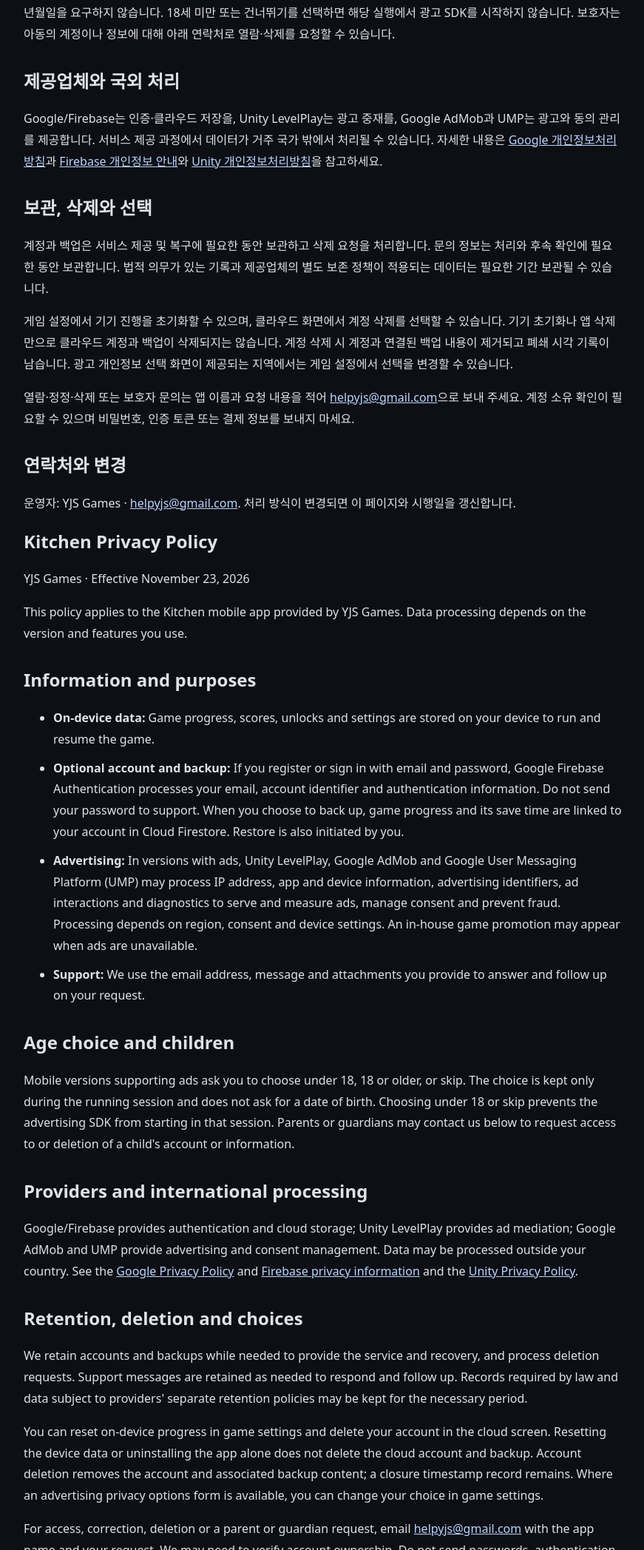
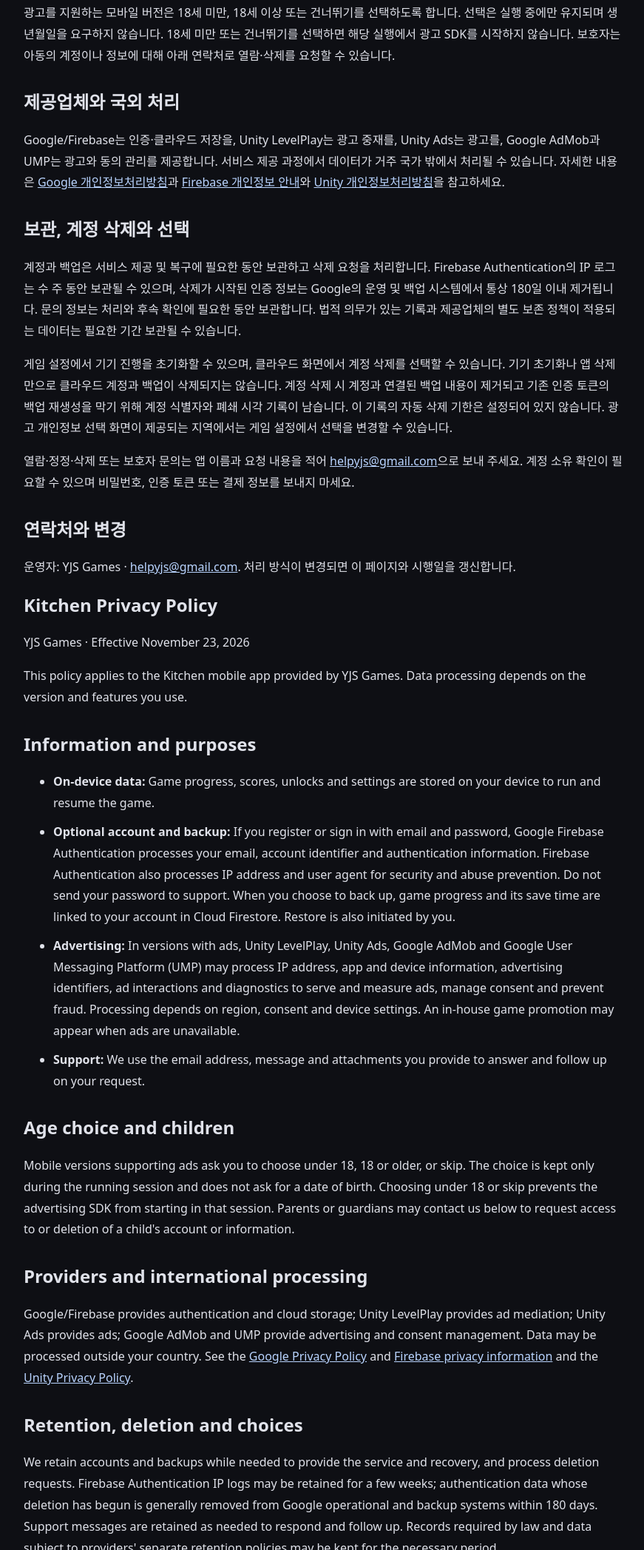
Before and after one commit to yjsgames/yjsgames.github.io, a plain HTML site: page kitchen/privacy/index.html in a window 1280 px wide. Shown: the part 705-2800 px from the top of the page at 74% size, without its empty margins (203-1074 px from the left). Drawn offline with Linux system fonts and the light colour scheme.

Commit message:
개인정보 삭제 및 인증 처리 안내 보완

```diff
--- a/kitchen/privacy/index.html
+++ b/kitchen/privacy/index.html
@@ -1,15 +1,15 @@
 <!doctype html>
 <html lang="ko"><head><meta charset="utf-8"><meta name="viewport" content="width=device-width,initial-scale=1"><title>주방 개인정보처리방침 · Kitchen Privacy Policy</title><style>*{box-sizing:border-box}body{margin:0;background:#0e0f14;color:#e0e2ea;font:16px/1.8 system-ui,-apple-system,"Malgun Gothic",sans-serif}main{max-width:850px;margin:auto;padding:28px 20px 64px}a{color:#b9d4ff;overflow-wrap:anywhere}nav{display:flex;flex-wrap:wrap;gap:20px}nav a{min-height:44px}h1,h2{line-height:1.4}h2{margin-top:32px}li{margin-bottom:10px}footer{border-top:1px solid #363b47;margin-top:40px;padding-top:20px}:focus-visible{outline:2px solid #b9d4ff}</style></head>
-<body><main><nav aria-label="Navigation"><a href="../../">YJS Games 홈 / Home</a><a href="../../support/">고객지원 / Support</a><a href="#english">English</a></nav>
+<body><main><nav aria-label="Navigation"><a href="../../">YJS Games 홈 / Home</a><a href="../../support/">고객지원 / Support</a><a href="#deletion">계정 삭제 / Delete account</a><a href="#english">English</a></nav>
 <section lang="ko"><h1>주방 개인정보처리방침</h1><p>YJS Games · 시행일: 2026년 11월 23일</p><p>이 방침은 YJS Games의 주방 모바일 앱에 적용됩니다. 사용하는 버전과 기능에 따라 처리되는 정보가 다를 수 있습니다.</p>
-<h2>처리하는 정보와 목적</h2><ul><li><strong>기기 저장:</strong> 게임 진행, 점수·해금·설정 등은 게임 제공과 이어하기를 위해 기기에 저장됩니다.</li><li><strong>선택적 계정과 백업:</strong> 이메일과 비밀번호로 가입하거나 로그인하면 Google Firebase Authentication이 이메일, 계정 식별자와 인증 정보를 처리합니다. 비밀번호는 인증에 사용되며 문의로 보내지 마세요. 사용자가 직접 백업을 선택하면 진행 데이터와 저장 시각이 해당 계정에 연결되어 Cloud Firestore에 저장됩니다. 복원도 사용자가 직접 선택합니다.</li><li><strong>광고:</strong> 광고가 가능한 버전에서 Unity LevelPlay와 Google AdMob 및 Google User Messaging Platform(UMP)은 광고 제공, 동의 관리, 측정 및 부정 이용 방지를 위해 IP 주소, 앱·기기 정보, 광고 식별자, 광고 상호작용 및 진단 정보를 처리할 수 있습니다. 지역과 동의·기기 설정에 따라 처리가 달라집니다. 광고가 불가능할 때 자체 게임 안내가 표시될 수 있습니다.</li><li><strong>문의:</strong> 문의할 때 제공한 이메일 주소와 내용, 사용자가 첨부한 정보는 응대와 후속 확인에 사용합니다.</li></ul>
+<h2>처리하는 정보와 목적</h2><ul><li><strong>기기 저장:</strong> 게임 진행, 점수·해금·설정 등은 게임 제공과 이어하기를 위해 기기에 저장됩니다.</li><li><strong>선택적 계정과 백업:</strong> 이메일과 비밀번호로 가입하거나 로그인하면 Google Firebase Authentication이 이메일, 계정 식별자와 인증 정보를 처리합니다. Firebase Authentication은 보안과 악용 방지를 위해 IP 주소와 사용자 에이전트도 처리합니다. 비밀번호는 인증에 사용되며 문의로 보내지 마세요. 사용자가 직접 백업을 선택하면 진행 데이터와 저장 시각이 해당 계정에 연결되어 Cloud Firestore에 저장됩니다. 복원도 사용자가 직접 선택합니다.</li><li><strong>광고:</strong> 광고가 가능한 버전에서 Unity LevelPlay와 Unity Ads, Google AdMob 및 Google User Messaging Platform(UMP)은 광고 제공, 동의 관리, 측정 및 부정 이용 방지를 위해 IP 주소, 앱·기기 정보, 광고 식별자, 광고 상호작용 및 진단 정보를 처리할 수 있습니다. 지역과 동의·기기 설정에 따라 처리가 달라집니다. 광고가 불가능할 때 자체 게임 안내가 표시될 수 있습니다.</li><li><strong>문의:</strong> 문의할 때 제공한 이메일 주소와 내용, 사용자가 첨부한 정보는 응대와 후속 확인에 사용합니다.</li></ul>
 <h2>연령 선택과 아동</h2><p>광고를 지원하는 모바일 버전은 18세 미만, 18세 이상 또는 건너뛰기를 선택하도록 합니다. 선택은 실행 중에만 유지되며 생년월일을 요구하지 않습니다. 18세 미만 또는 건너뛰기를 선택하면 해당 실행에서 광고 SDK를 시작하지 않습니다. 보호자는 아동의 계정이나 정보에 대해 아래 연락처로 열람·삭제를 요청할 수 있습니다.</p>
-<h2>제공업체와 국외 처리</h2><p>Google/Firebase는 인증·클라우드 저장을, Unity LevelPlay는 광고 중재를, Google AdMob과 UMP는 광고와 동의 관리를 제공합니다. 서비스 제공 과정에서 데이터가 거주 국가 밖에서 처리될 수 있습니다. 자세한 내용은 <a href="https://policies.google.com/privacy">Google 개인정보처리방침</a>과 <a href="https://firebase.google.com/support/privacy">Firebase 개인정보 안내</a>와 <a href="https://unity.com/legal/privacy-policy">Unity 개인정보처리방침</a>을 참고하세요.</p>
-<h2>보관, 삭제와 선택</h2><p>계정과 백업은 서비스 제공 및 복구에 필요한 동안 보관하고 삭제 요청을 처리합니다. 문의 정보는 처리와 후속 확인에 필요한 동안 보관합니다. 법적 의무가 있는 기록과 제공업체의 별도 보존 정책이 적용되는 데이터는 필요한 기간 보관될 수 있습니다.</p><p>게임 설정에서 기기 진행을 초기화할 수 있으며, 클라우드 화면에서 계정 삭제를 선택할 수 있습니다. 기기 초기화나 앱 삭제만으로 클라우드 계정과 백업이 삭제되지는 않습니다. 계정 삭제 시 계정과 연결된 백업 내용이 제거되고 폐쇄 시각 기록이 남습니다. 광고 개인정보 선택 화면이 제공되는 지역에서는 게임 설정에서 선택을 변경할 수 있습니다.</p><p>열람·정정·삭제 또는 보호자 문의는 앱 이름과 요청 내용을 적어 <a href="mailto:helpyjs@gmail.com">helpyjs@gmail.com</a>으로 보내 주세요. 계정 소유 확인이 필요할 수 있으며 비밀번호, 인증 토큰 또는 결제 정보를 보내지 마세요.</p>
+<h2>제공업체와 국외 처리</h2><p>Google/Firebase는 인증·클라우드 저장을, Unity LevelPlay는 광고 중재를, Unity Ads는 광고를, Google AdMob과 UMP는 광고와 동의 관리를 제공합니다. 서비스 제공 과정에서 데이터가 거주 국가 밖에서 처리될 수 있습니다. 자세한 내용은 <a href="https://policies.google.com/privacy">Google 개인정보처리방침</a>과 <a href="https://firebase.google.com/support/privacy">Firebase 개인정보 안내</a>와 <a href="https://unity.com/legal/game-player-and-app-user-privacy-policy">Unity 개인정보처리방침</a>을 참고하세요.</p>
+<h2 id="deletion">보관, 계정 삭제와 선택</h2><p>계정과 백업은 서비스 제공 및 복구에 필요한 동안 보관하고 삭제 요청을 처리합니다. Firebase Authentication의 IP 로그는 수 주 동안 보관될 수 있으며, 삭제가 시작된 인증 정보는 Google의 운영 및 백업 시스템에서 통상 180일 이내 제거됩니다. 문의 정보는 처리와 후속 확인에 필요한 동안 보관합니다. 법적 의무가 있는 기록과 제공업체의 별도 보존 정책이 적용되는 데이터는 필요한 기간 보관될 수 있습니다.</p><p>게임 설정에서 기기 진행을 초기화할 수 있으며, 클라우드 화면에서 계정 삭제를 선택할 수 있습니다. 기기 초기화나 앱 삭제만으로 클라우드 계정과 백업이 삭제되지는 않습니다. 계정 삭제 시 계정과 연결된 백업 내용이 제거되고 기존 인증 토큰의 백업 재생성을 막기 위해 계정 식별자와 폐쇄 시각 기록이 남습니다. 이 기록의 자동 삭제 기한은 설정되어 있지 않습니다. 광고 개인정보 선택 화면이 제공되는 지역에서는 게임 설정에서 선택을 변경할 수 있습니다.</p><p>열람·정정·삭제 또는 보호자 문의는 앱 이름과 요청 내용을 적어 <a href="mailto:helpyjs@gmail.com">helpyjs@gmail.com</a>으로 보내 주세요. 계정 소유 확인이 필요할 수 있으며 비밀번호, 인증 토큰 또는 결제 정보를 보내지 마세요.</p>
 <h2>연락처와 변경</h2><p>운영자: YJS Games · <a href="mailto:helpyjs@gmail.com">helpyjs@gmail.com</a>. 처리 방식이 변경되면 이 페이지와 시행일을 갱신합니다.</p></section>
 <section id="english" lang="en"><h1>Kitchen Privacy Policy</h1><p>YJS Games · Effective November 23, 2026</p><p>This policy applies to the Kitchen mobile app provided by YJS Games. Data processing depends on the version and features you use.</p>
-<h2>Information and purposes</h2><ul><li><strong>On-device data:</strong> Game progress, scores, unlocks and settings are stored on your device to run and resume the game.</li><li><strong>Optional account and backup:</strong> If you register or sign in with email and password, Google Firebase Authentication processes your email, account identifier and authentication information. Do not send your password to support. When you choose to back up, game progress and its save time are linked to your account in Cloud Firestore. Restore is also initiated by you.</li><li><strong>Advertising:</strong> In versions with ads, Unity LevelPlay, Google AdMob and Google User Messaging Platform (UMP) may process IP address, app and device information, advertising identifiers, ad interactions and diagnostics to serve and measure ads, manage consent and prevent fraud. Processing depends on region, consent and device settings. An in-house game promotion may appear when ads are unavailable.</li><li><strong>Support:</strong> We use the email address, message and attachments you provide to answer and follow up on your request.</li></ul>
+<h2>Information and purposes</h2><ul><li><strong>On-device data:</strong> Game progress, scores, unlocks and settings are stored on your device to run and resume the game.</li><li><strong>Optional account and backup:</strong> If you register or sign in with email and password, Google Firebase Authentication processes your email, account identifier and authentication information. Firebase Authentication also processes IP address and user agent for security and abuse prevention. Do not send your password to support. When you choose to back up, game progress and its save time are linked to your account in Cloud Firestore. Restore is also initiated by you.</li><li><strong>Advertising:</strong> In versions with ads, Unity LevelPlay, Unity Ads, Google AdMob and Google User Messaging Platform (UMP) may process IP address, app and device information, advertising identifiers, ad interactions and diagnostics to serve and measure ads, manage consent and prevent fraud. Processing depends on region, consent and device settings. An in-house game promotion may appear when ads are unavailable.</li><li><strong>Support:</strong> We use the email address, message and attachments you provide to answer and follow up on your request.</li></ul>
 <h2>Age choice and children</h2><p>Mobile versions supporting ads ask you to choose under 18, 18 or older, or skip. The choice is kept only during the running session and does not ask for a date of birth. Choosing under 18 or skip prevents the advertising SDK from starting in that session. Parents or guardians may contact us below to request access to or deletion of a child's account or information.</p>
-<h2>Providers and international processing</h2><p>Google/Firebase provides authentication and cloud storage; Unity LevelPlay provides ad mediation; Google AdMob and UMP provide advertising and consent management. Data may be processed outside your country. See the <a href="https://policies.google.com/privacy">Google Privacy Policy</a> and <a href="https://firebase.google.com/support/privacy">Firebase privacy information</a> and the <a href="https://unity.com/legal/privacy-policy">Unity Privacy Policy</a>.</p>
-<h2>Retention, deletion and choices</h2><p>We retain accounts and backups while needed to provide the service and recovery, and process deletion requests. Support messages are retained as needed to respond and follow up. Records required by law and data subject to providers' separate retention policies may be kept for the necessary period.</p><p>You can reset on-device progress in game settings and delete your account in the cloud screen. Resetting the device data or uninstalling the app alone does not delete the cloud account and backup. Account deletion removes the account and associated backup content; a closure timestamp record remains. Where an advertising privacy options form is available, you can change your choice in game settings.</p><p>For access, correction, deletion or a parent or guardian request, email <a href="mailto:helpyjs@gmail.com">helpyjs@gmail.com</a> with the app name and your request. We may need to verify account ownership. Do not send passwords, authentication tokens or payment information.</p>
+<h2>Providers and international processing</h2><p>Google/Firebase provides authentication and cloud storage; Unity LevelPlay provides ad mediation; Unity Ads provides ads; Google AdMob and UMP provide advertising and consent management. Data may be processed outside your country. See the <a href="https://policies.google.com/privacy">Google Privacy Policy</a> and <a href="https://firebase.google.com/support/privacy">Firebase privacy information</a> and the <a href="https://unity.com/legal/game-player-and-app-user-privacy-policy">Unity Privacy Policy</a>.</p>
+<h2>Retention, deletion and choices</h2><p>We retain accounts and backups while needed to provide the service and recovery, and process deletion requests. Firebase Authentication IP logs may be retained for a few weeks; authentication data whose deletion has begun is generally removed from Google operational and backup systems within 180 days. Support messages are retained as needed to respond and follow up. Records required by law and data subject to providers' separate retention policies may be kept for the necessary period.</p><p>You can reset on-device progress in game settings and delete your account in the cloud screen. Resetting the device data or uninstalling the app alone does not delete the cloud account and backup. Account deletion removes the account and associated backup content; the account identifier and closure timestamp remain to prevent an existing token from recreating the backup. No automatic deletion period is currently configured for this record. Where an advertising privacy options form is available, you can change your choice in game settings.</p><p>For access, correction, deletion or a parent or guardian request, email <a href="mailto:helpyjs@gmail.com">helpyjs@gmail.com</a> with the app name and your request. We may need to verify account ownership. Do not send passwords, authentication tokens or payment information.</p>
 <h2>Contact and changes</h2><p>Operator: YJS Games · <a href="mailto:helpyjs@gmail.com">helpyjs@gmail.com</a>. We will update this page and its effective date when our practices change.</p></section><footer>© 2026 YJS Games · <a href="../../support/">Support</a></footer></main></body></html>
```
Also changed, not shown: ten/privacy/index.html (+5 -5 lines).
